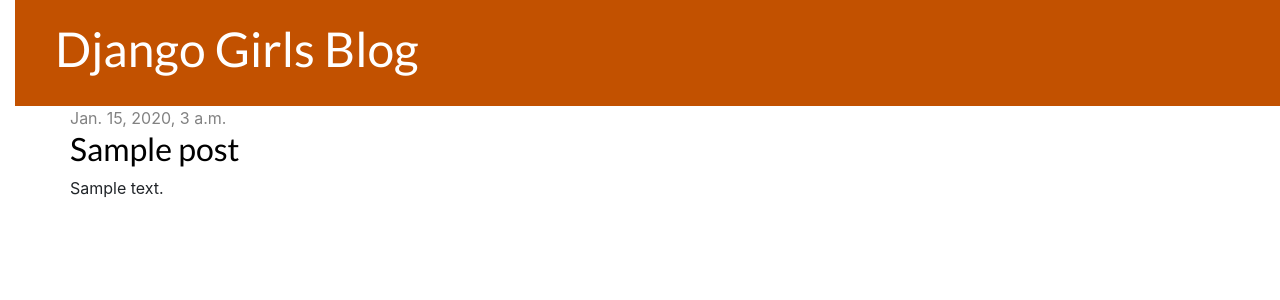
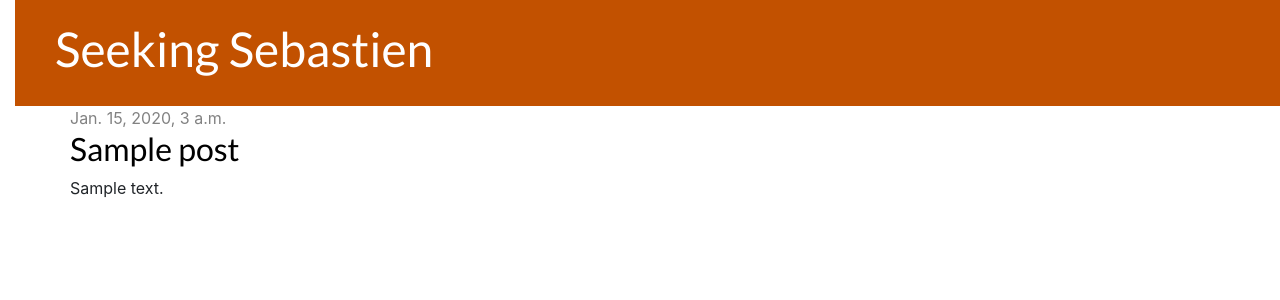
Before and after one commit to BastienUnder/my-first-blog, a Django app: template blog/templates/blog/post_list.html in a window 1280 px wide. Shown: the top 300 px of the page. Run offline with Django 3.2, Linux system fonts and the light colour scheme; the template is opened without the code that fills it: values that come from a table or form of the project are taken from there, others are empty; tables that the repository leaves empty hold one stand-in row (values such as "Sample post"); some libraries are stand-ins or nearby versions.

Commit message:
Returned site title to correct title

```diff
--- a/blog/templates/blog/base.html
+++ b/blog/templates/blog/base.html
@@ -14,7 +14,7 @@
 
   <body>
     <div class="page-header">
-        <h1><a href="/">Django Girls Blog</a></h1>
+        <h1><a href="/">Seeking Sebastien</a></h1>
     </div>
     <div class="content container">
         <div class="row">
```
